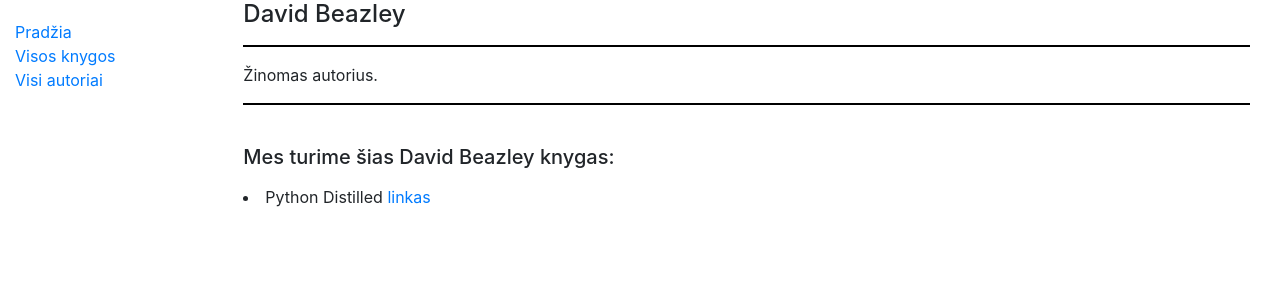
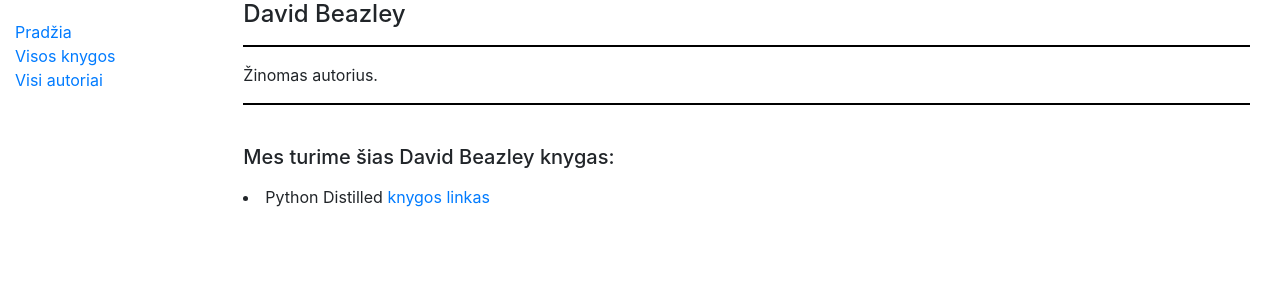
Before and after one commit to ram-pyth/django1, a Django app: page /library/authors/2 in a window 1280 px wide. Shown: the top 300 px of the page. Run offline with Django 4.2, Linux system fonts and the light colour scheme; data comes from the database, SQL or seed files in the repository; some libraries are stand-ins or nearby versions.

Commit message:
6 paskaita, 2 dalis, puslapiavimas per class views ir function (pataisyta author.html ir jame pridėtas linkas į knygas)

```diff
--- a/mysite/library/templates/author.html
+++ b/mysite/library/templates/author.html
@@ -11,7 +11,7 @@
             {{ author_kint_key.last_name }} knygas:</h5>
         <p>{{author.books.all}}</p>
         {% for i in author_kint_key.books.all %}
-            <li>{{i.title}} <a href="{% url 'book-detail' i.id %}">linkas</a></li>
+            <li>{{i.title}} <a href="{% url 'book-detail' i.id %}">knygos linkas</a></li>
         {% endfor %}
     </div>
 {% endblock %}
--- a/mysite/library/views.py
+++ b/mysite/library/views.py
@@ -8,18 +8,14 @@
 def index(request):
     num_books = Book.objects.all().count()
     num_instances = BookInstance.objects.all().count()
-
     num_instances_available = BookInstance.objects.filter(status__exact="g").count()
-
     num_authors = Author.objects.count()
-
     kontext = {
         "num_books": num_books,
         "num_instances": num_instances,
         "num_instances_available": num_instances_available,
         "num_authors": num_authors
     }
-
     return render(request, "index.html", context=kontext)
 
 
```
